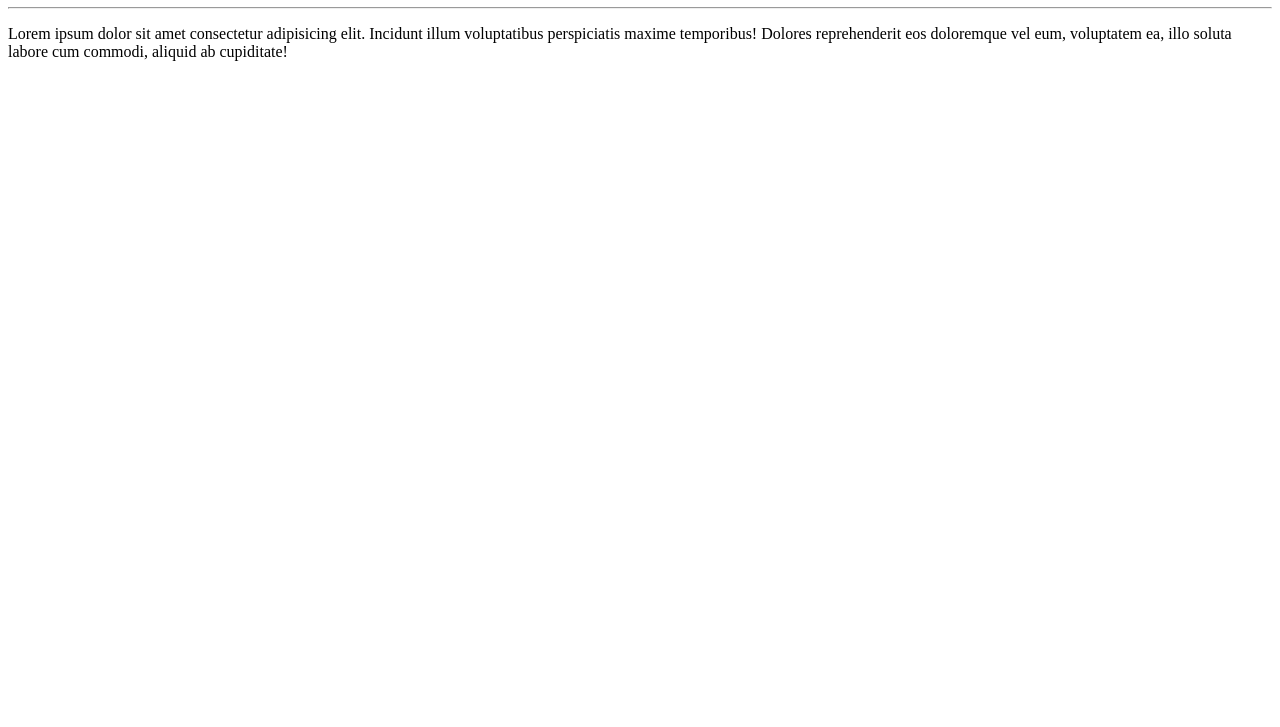
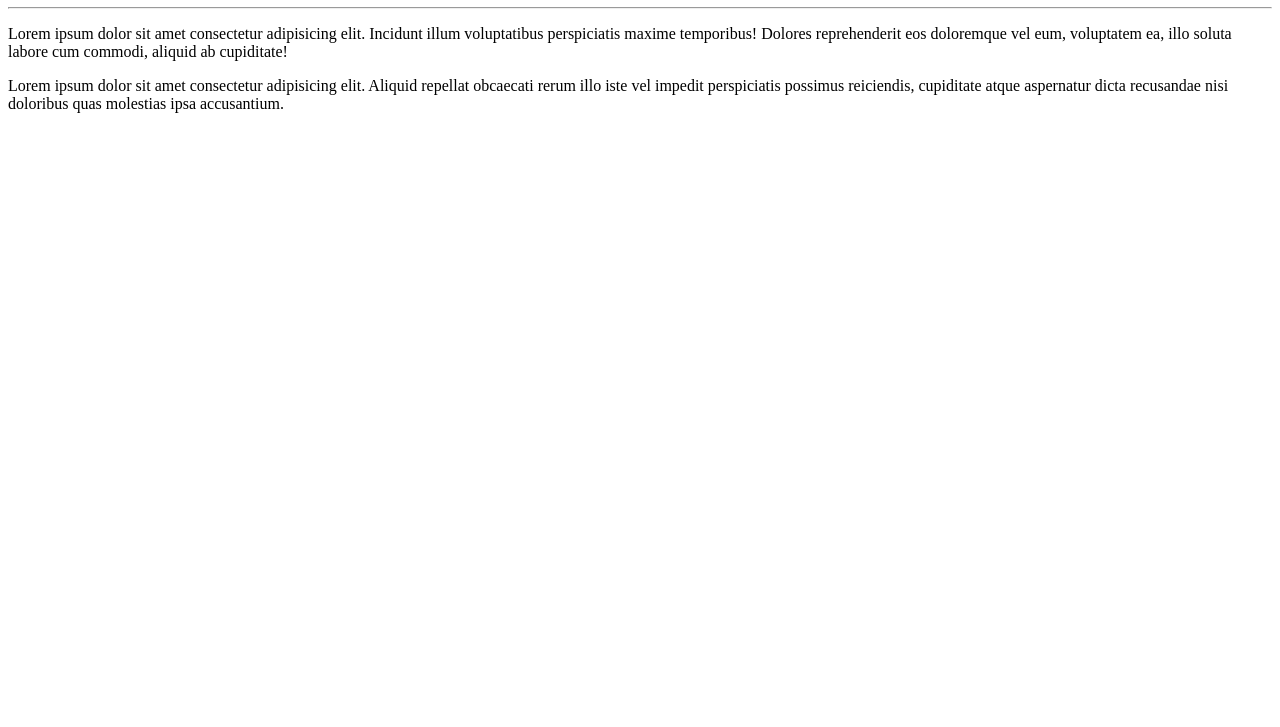
Before and after one commit to 85Bandeira/Ola-Mundo, a plain HTML site: page site-exemplo/index.html in a window 1280 px wide. Shown: the part 73-800 px from the top of the page. Drawn offline with Linux system fonts and the light colour scheme.

Commit message:
adicionei outro parágrafo

```diff
--- a/site-exemplo/index.html
+++ b/site-exemplo/index.html
@@ -10,5 +10,6 @@
    <h1>Olá, Mundo!</h1>
    <hr>
    <p>Lorem ipsum dolor sit amet consectetur adipisicing elit. Incidunt illum voluptatibus perspiciatis maxime temporibus! Dolores reprehenderit eos doloremque vel eum, voluptatem ea, illo soluta labore cum commodi, aliquid ab cupiditate!</p>
+   <p>Lorem ipsum dolor sit amet consectetur adipisicing elit. Aliquid repellat obcaecati rerum illo iste vel impedit perspiciatis possimus reiciendis, cupiditate atque aspernatur dicta recusandae nisi doloribus quas molestias ipsa accusantium.</p>
 </body>
 </html>
```
